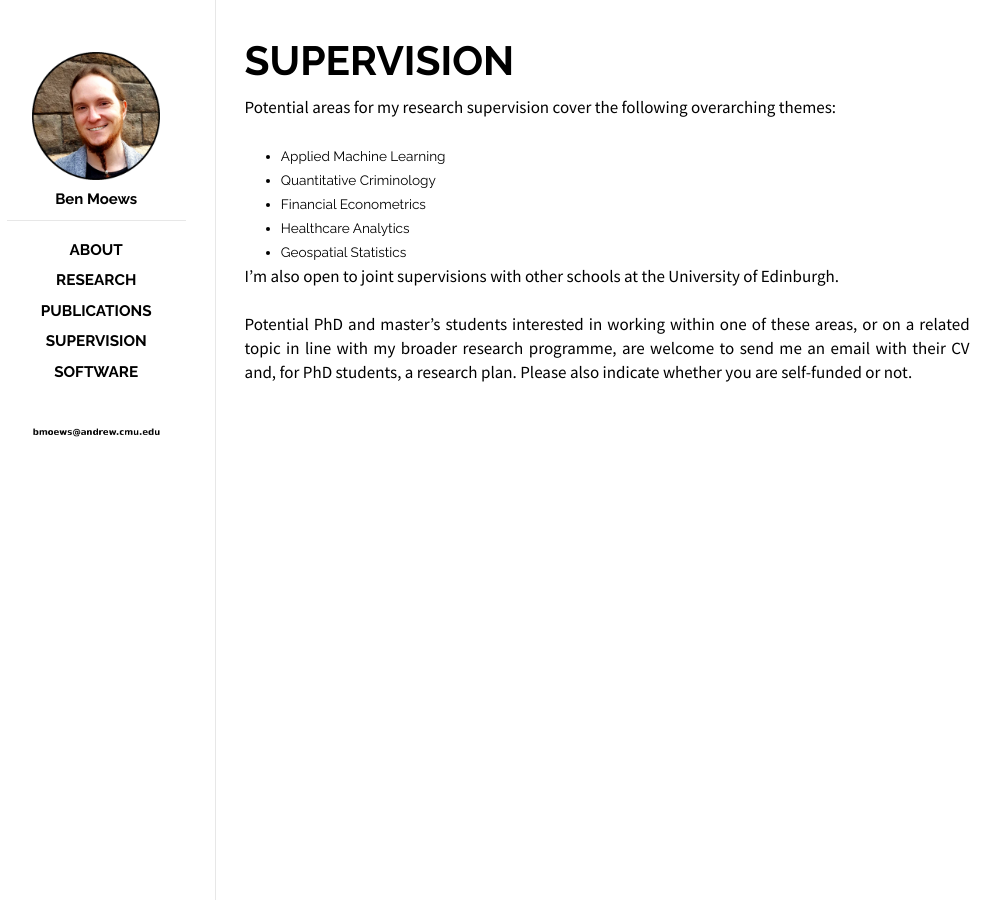
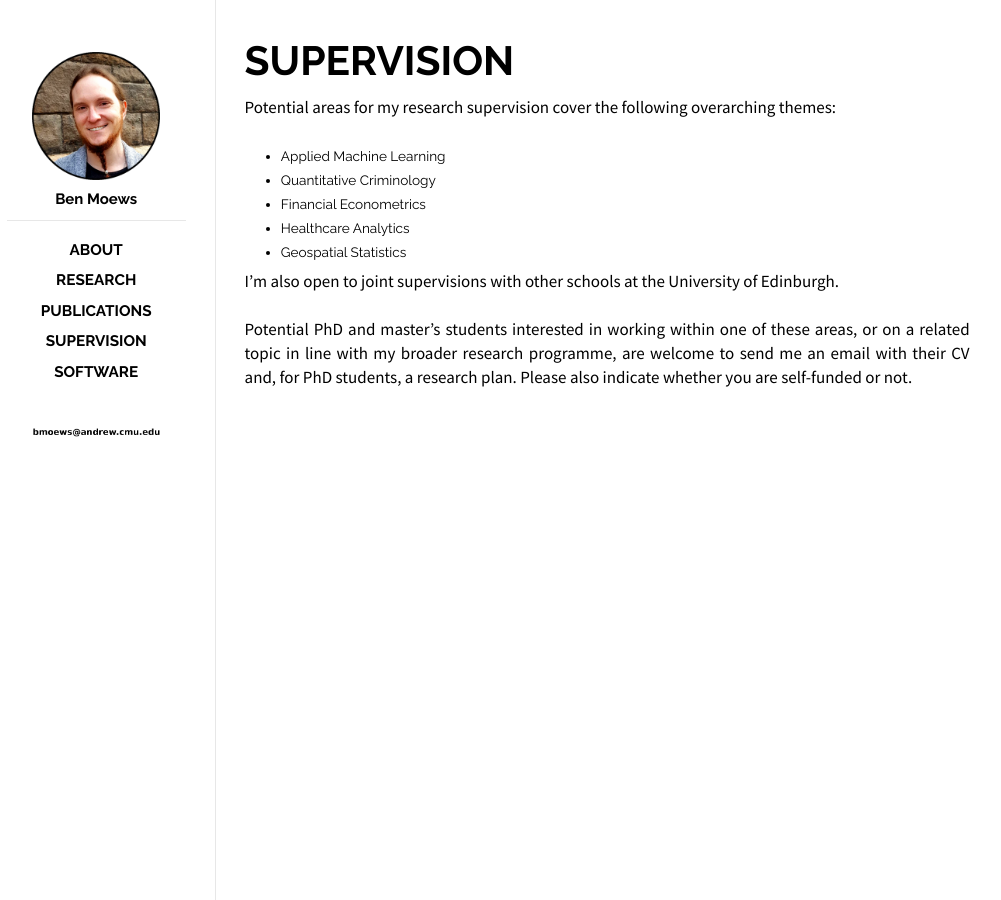
Before and after one commit to moews/moews.github.io, a Jekyll site: the page built from _posts/2017-03-25-supervision.md, in a window 1280 px wide. Shown: the whole page, without its empty margins (143-1144 px from the left). Built offline with Jekyll 4.4.1, drawn with Linux system fonts in a browser that asks for light colours.

Commit message:
Update 2017-03-25-supervision.md

```diff
--- a/_posts/2017-03-25-supervision.md
+++ b/_posts/2017-03-25-supervision.md
@@ -14,6 +14,8 @@
 * Healthcare Analytics
 * Geospatial Statistics
 
+<div style="height:5px;font-size:1px;">&nbsp;</div>
+
 I'm also open to joint supervisions with other schools at the University of Edinburgh.
 
 Potential PhD and master's students interested in working within one of these areas, or on a related topic in line with my broader research programme, are welcome to send me an email with their CV and, for PhD students, a research plan. Please also indicate whether you are self-funded or not.
```
